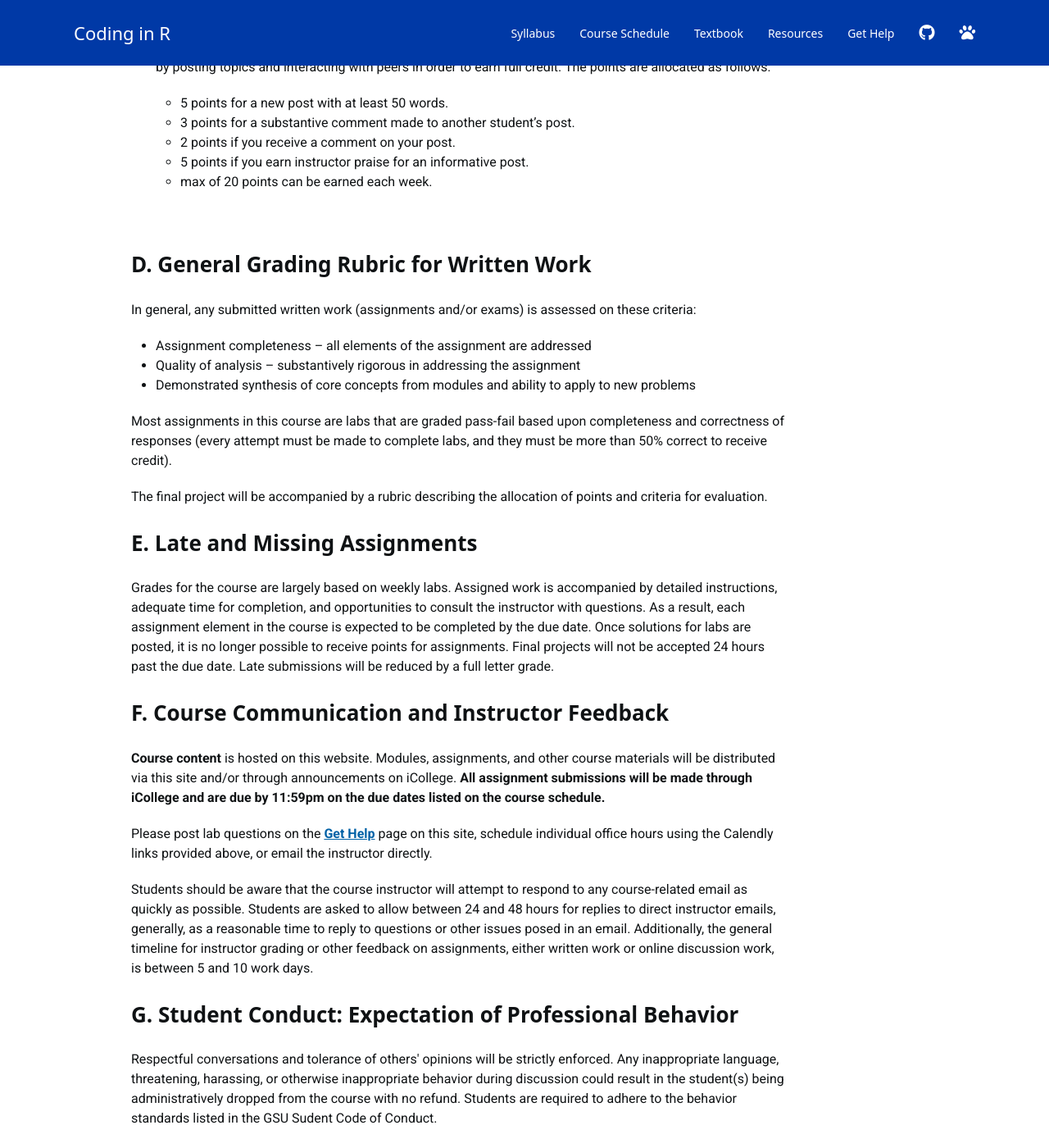
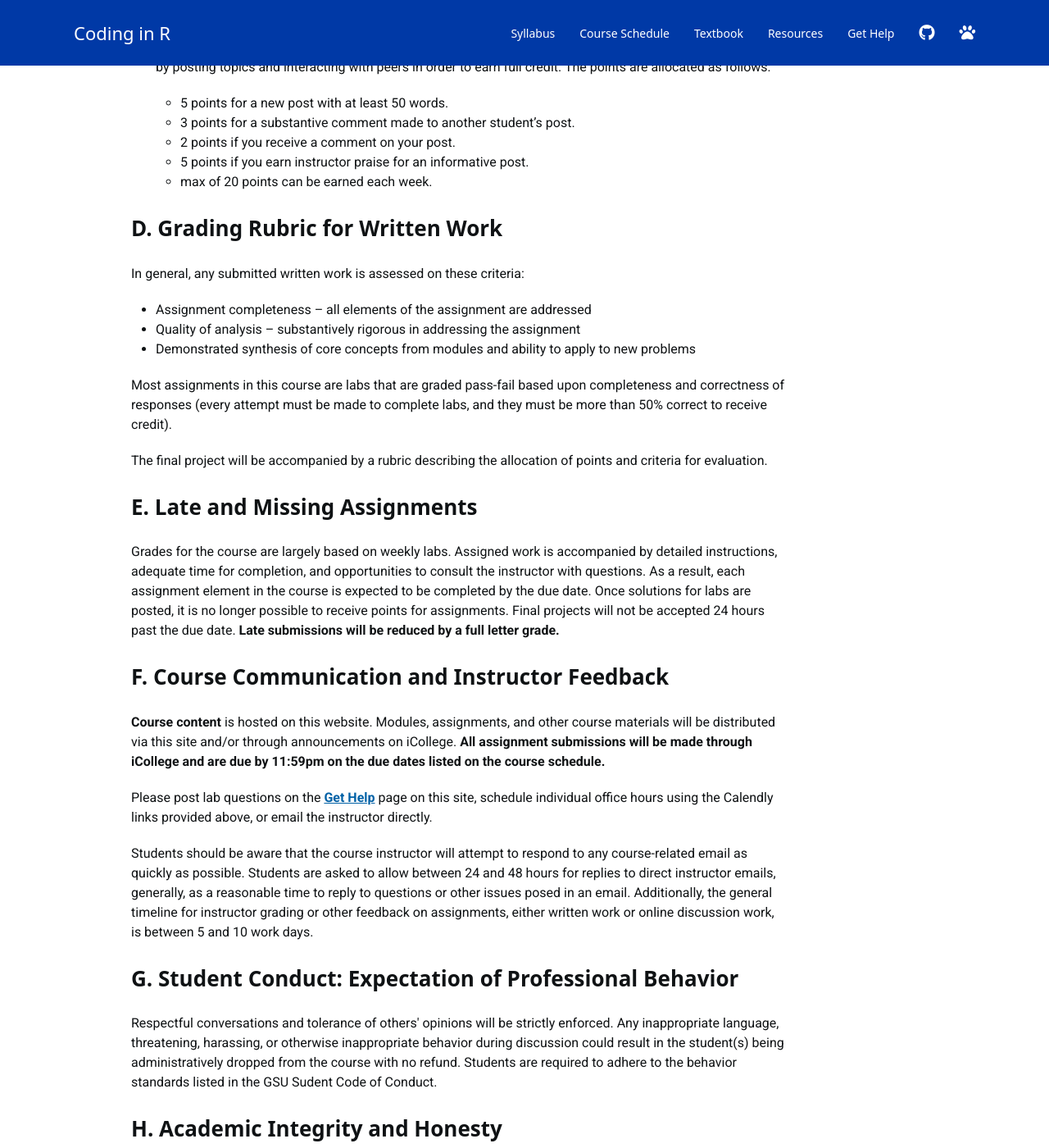
Before and after one commit to cssearcy/AYS-R-Coding-SPR-2020, a Jekyll site: the page built from index.md, in a window 1280 px wide and 1400 px high, scrolled down 6204 px. Shown: the whole window at 82% size. Built offline with Jekyll 4.4.1, drawn with Linux system fonts in a browser that asks for light colours; nearby versions of some CDN libraries; a script bundle is joined from its source files by our own code; library files that are not in the unit come from our copies; a style sheet for code colours, icons or effects is not loaded.

Commit message:
Update index.md

```diff
--- a/index.md
+++ b/index.md
@@ -48,7 +48,6 @@ instructor:
    office_hours_location:
    office_hours_app_url:  'https://calendly.com/csearcy/30min'
 
-
 textbooks:
 - title: R Cookbook. Proven recipes
   authors: Paul Teetor
@@ -77,12 +76,6 @@ textbooks:
   required: Not Required
 
 ---
-
-
-
-
-
-
 
 # I.  Course Description & Learning Objectives
 
@@ -179,11 +172,9 @@ The assigned work for the term comes in the form of four elements, described bel
   - 5 points if you earn instructor praise for an informative post.
   - max of 20 points can be earned each week.
 
-<br>
+## D. Grading Rubric for Written Work
 
-## D. General Grading Rubric for Written Work
-
-In general, any submitted written work (assignments and/or exams) is assessed on these criteria:
+In general, any submitted written work is assessed on these criteria:
 
 - Assignment completeness – all elements of the assignment are addressed
 - Quality of analysis – substantively rigorous in addressing the assignment
@@ -195,7 +186,7 @@ The final project will be accompanied by a rubric describing the allocation of p
 
 ## E. Late and Missing Assignments
 
-Grades for the course are largely based on weekly labs. Assigned work is accompanied by detailed instructions, adequate time for completion, and opportunities to consult the instructor with questions. As a result, each assignment element in the course is expected to be completed by the due date. Once solutions for labs are posted, it is no longer possible to receive points for assignments. Final projects will not be accepted 24 hours past the due date. Late submissions will be reduced by a full letter grade.
+Grades for the course are largely based on weekly labs. Assigned work is accompanied by detailed instructions, adequate time for completion, and opportunities to consult the instructor with questions. As a result, each assignment element in the course is expected to be completed by the due date. Once solutions for labs are posted, it is no longer possible to receive points for assignments. Final projects will not be accepted 24 hours past the due date. **Late submissions will be reduced by a full letter grade.**
 
 ## F.  Course Communication and Instructor Feedback
 
```
